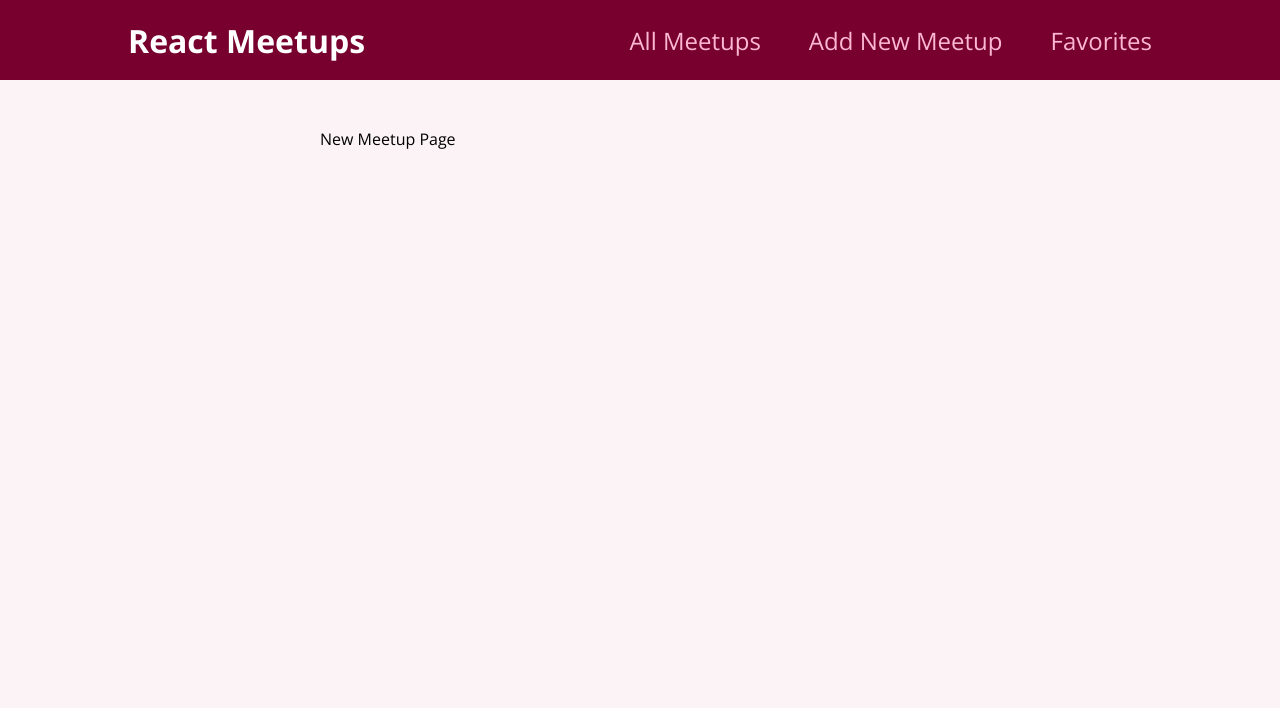
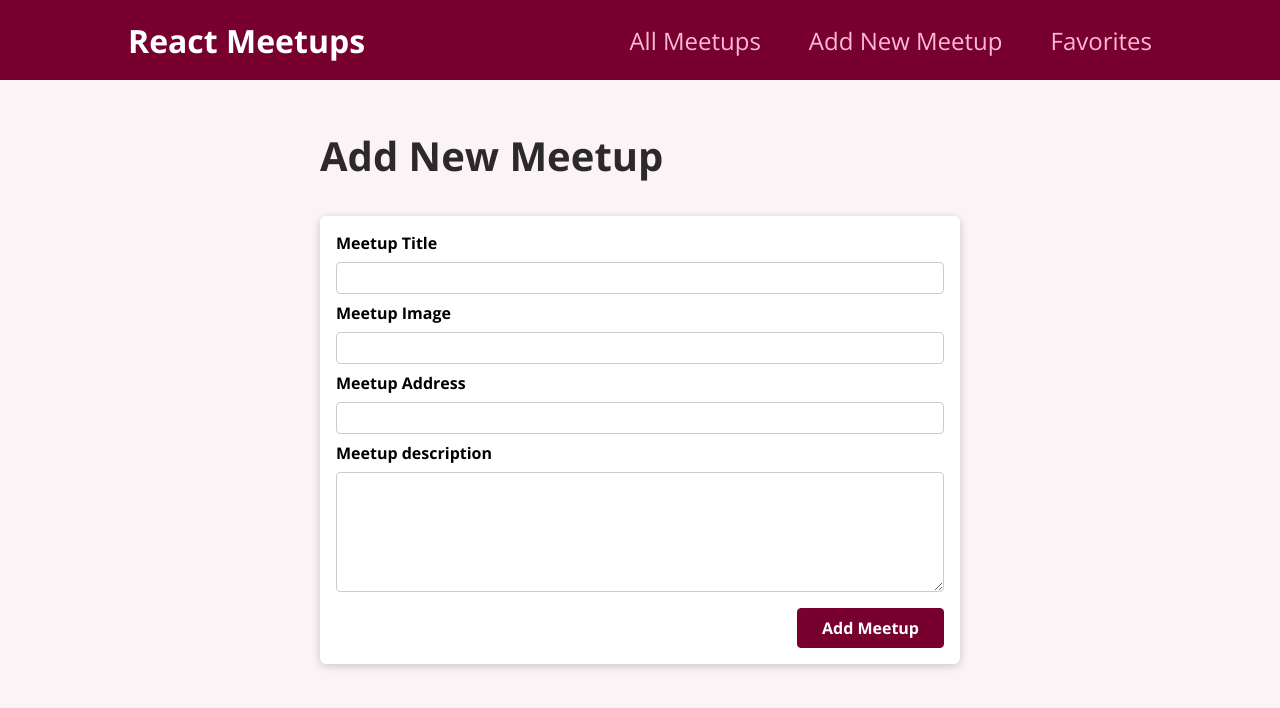
Before and after one commit to Alexmquan/react-course, a React (Create React App) app: page /new-meetup in a window 1280 px wide. Shown: the top 708 px of the page. Built offline with nearby package versions, Linux system fonts and the light colour scheme.

Commit message:
built add new Meetup Form

```diff
--- /dev/null
+++ b/src/components/meetups/NewMeetupForm.js
@@ -0,0 +1,62 @@
+import Card from "../ui/Card.js";
+import classes from "./NewMeetupForm.module.css";
+import { useRef } from "react";
+
+function NewMeetupForm() {
+  const titleInputRef = useRef();
+  const imageInputRef = useRef();
+  const addressInputRef = useRef();
+  const descriptionInputRef = useRef();
+
+  function submitHandler(event) {
+    event.preventDefault();
+
+    const enteredTitle = titleInputRef.current.value;
+    const enteredImage = imageInputRef.current.value;
+    const enteredAddress = addressInputRef.current.value;
+    const enteredDescription = descriptionInputRef.current.value;
+
+    const meetupData = {
+      title: enteredTitle,
+      image: enteredImage,
+      address: enteredAddress,
+      description: enteredDescription,
+    };
+
+    console.log(meetupData);
+  }
+
+  return (
+    <Card>
+      <form className={classes.form} onSubmit={submitHandler}>
+        <div className={classes.control}>
+          <label htmlFor="title">Meetup Title</label>
+          <input type="text" required id="title" ref={titleInputRef} />
+        </div>
+        <div className={classes.control}>
+          <label htmlFor="image">Meetup Image</label>
+          <input type="url" required id="image" ref={imageInputRef} />
+        </div>
+        <div className={classes.control}>
+          <label htmlFor="address">Meetup Address</label>
+          <input type="text" required id="address" ref={addressInputRef} />
+        </div>
+        <div className={classes.control}>
+          <label htmlFor="description">Meetup description</label>
+          <textarea
+            type="text"
+            required
+            id="description"
+            rows="5"
+            ref={descriptionInputRef}
+          />
+        </div>
+        <div className={classes.actions}>
+          <button>Add Meetup</button>
+        </div>
+      </form>
+    </Card>
+  );
+}
+
+export default NewMeetupForm;
--- /dev/null
+++ b/src/components/meetups/NewMeetupForm.module.css
@@ -0,0 +1,45 @@
+.form {
+  padding: 1rem;
+}
+
+.control {
+  margin-bottom: 0.5rem;
+}
+
+.control label {
+  display: block;
+  font-weight: bold;
+  margin-bottom: 0.5rem;
+}
+
+.control input,
+.control textarea {
+  display: block;
+  font: inherit;
+  border-radius: 4px;
+  border: 1px solid #ccc;
+  padding: 0.25rem;
+  width: 100%;
+}
+
+.actions {
+  margin-top: 1rem;
+  text-align: right;
+}
+
+.actions button {
+  font: inherit;
+  cursor: pointer;
+  background-color: #77002e;
+  color: white;
+  padding: 0.5rem 1.5rem;
+  border: 1px solid #77002e;
+  border-radius: 4px;
+  font-weight: bold;
+}
+
+.actions button:hover,
+.actions button:active {
+  background-color: #a50e48;
+  border-color: #a50e48;
+}
--- a/src/pages/NewMeetup.js
+++ b/src/pages/NewMeetup.js
@@ -1,5 +1,15 @@
+import NewMeetupForm from "../components/meetups/NewMeetupForm.js";
+
 function NewMeetupPage() {
-  return <div>New Meetup Page</div>;
+  function addMeetupHandler(meetupData) {
+    fetch();
+  }
+  return (
+    <section>
+      <h1>Add New Meetup</h1>
+      <NewMeetupForm onAddMeetup={addMeetupHandler} />
+    </section>
+  );
 }
 
 export default NewMeetupPage;
```
